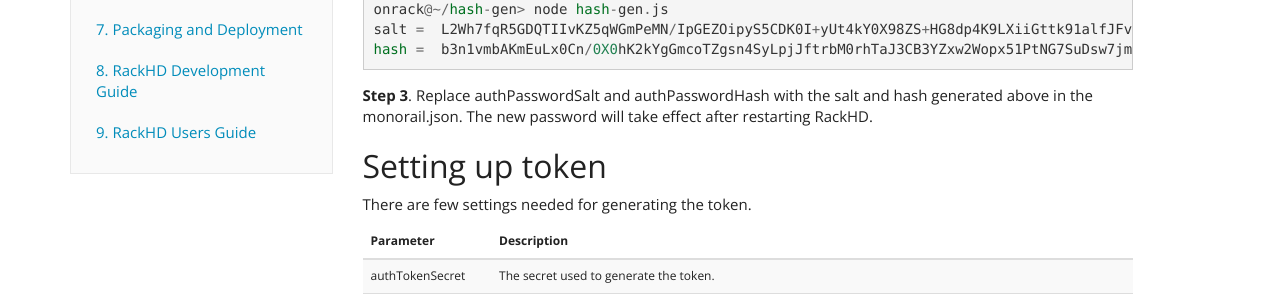
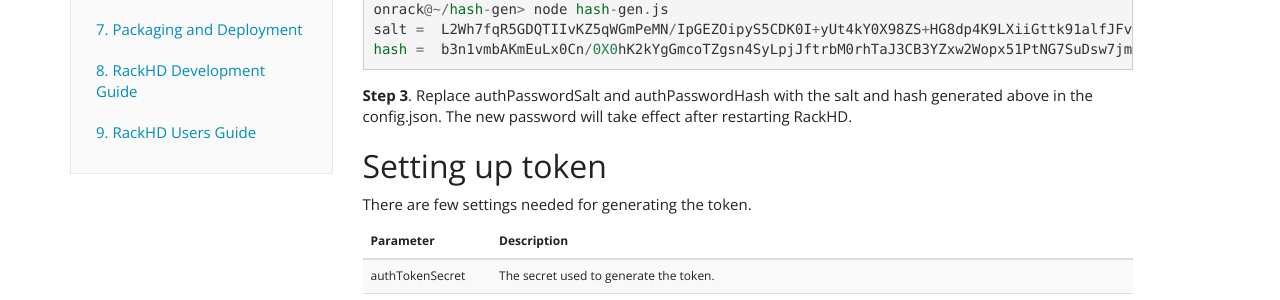
Before and after one commit to RackHD/docs, a Sphinx documentation site: the page built from docs/rackhd/configuration.rst, in a window 1280 px wide and 900 px high, scrolled down 6091 px. Shown: the part 412-712 px from the top of the window. Built offline with Sphinx 7.4.7, drawn with Linux system fonts in a browser that asks for light colours; some of the changed text lies outside the part shown.

Commit message:
Change monorail.json to config.json and fix a typo

```diff
--- a/docs/rackhd/authentication.rst
+++ b/docs/rackhd/authentication.rst
@@ -1,7 +1,7 @@
 Accessing RackHD APIs with Authentication
 -----------------------------------------
 
-With authentication is enabled in monorail.json configure file for an endpoint,
+With authentication is enabled in config.json configure file for an endpoint,
 see `Setting up HTTP/HTTPS endpoint`_ and `Authentication`_, authentication is needed for
 accessing the API group associated with the specified endpoint.
 
@@ -44,7 +44,7 @@
 
 Please refer to `Authentication`_ on how to setup endpoints.
 
-Copy following items to /opt/onrack/etc/monorail.json if they are not there yet.::
+Copy following items to config.json if they are not there yet.::
 
     "authUsername": "admin",
     "authPasswordHash": "KcBN9YobNV0wdux8h0fKNqi4uoKCgGl/j8c6YGlG7iA0PB3P9ojbmANGhDlcSBE0iOTIsYsGbtSsbqP4wvsVcw==",
--- a/docs/rackhd/configuration.rst
+++ b/docs/rackhd/configuration.rst
@@ -3,9 +3,9 @@
 
 The following JSON is an examples of the current defaults:
 
-monorail.json_
+config.json_
 
-.. _monorail.json: https://github.com/RackHD/RackHD/blob/master/packer%2Fansible%2Froles%2Fmonorail%2Ffiles%2Fmonorail.json
+.. _config.json: https://github.com/RackHD/RackHD/blob/master/packer%2Fansible%2Froles%2Fmonorail%2Ffiles%2Fconfig.json
 
 .. code-block:: JSON
 
@@ -69,7 +69,7 @@
 Configuration Parameters
 ~~~~~~~~~~~~~~~~~~~~~~~~~~~~~~~~
 
-The following table describes the configuration parameters in monorail.json:
+The following table describes the configuration parameters in config.json:
 
 
 .. list-table::
@@ -211,7 +211,7 @@
     mv cacert.pem /opt/monorail/data/mycert.pem
 
 Then configure the paths by editing *httpsCert* and *httpKey* in
-/opt/monorail/etc/monorail.json. (See the `Configuration Parameters`_ section above).
+/opt/monorail/config.json. (See the `Configuration Parameters`_ section above).
 
 If using a self-signed certificate, add a security exception to your client of
 choice. Verify the certificate by restarting on-http and visiting
@@ -377,7 +377,7 @@
     hash =  b3n1vmbAKmEuLx0Cn/0X0hK2kYgGmcoTZgsn4SyLpjJftrbM0rhTaJ3CB3YZxw2Wopx51PtNG7SuDsw7jmh4IA==
 
 **Step 3**. Replace authPasswordSalt and authPasswordHash with the salt and hash generated above
-in the monorail.json. The new password will take effect after restarting RackHD.
+in the config.json. The new password will take effect after restarting RackHD.
 
 
 Setting up token
```
Also changed, not shown: other parts of docs/rackhd/authentication.rst (+1 -1 lines).
